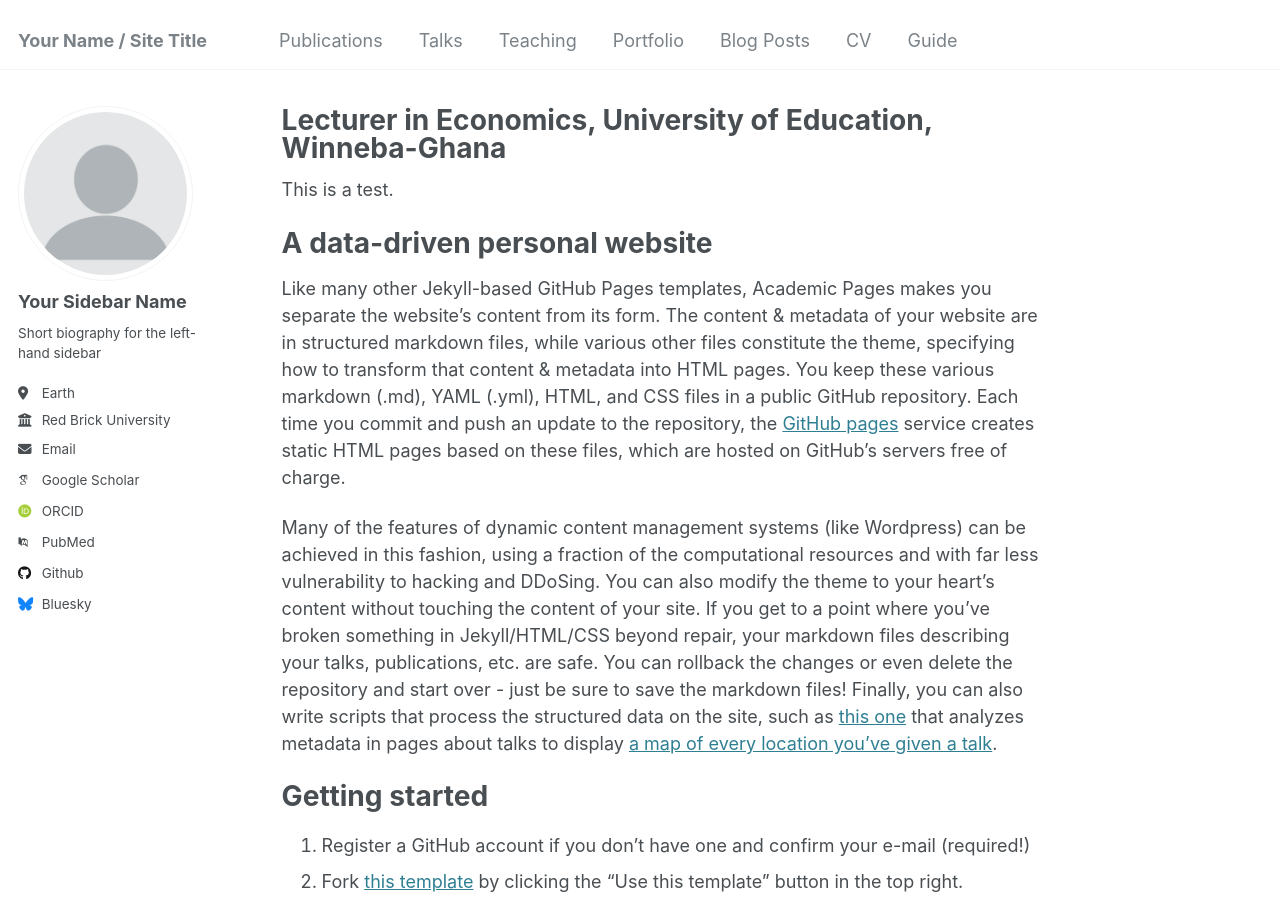
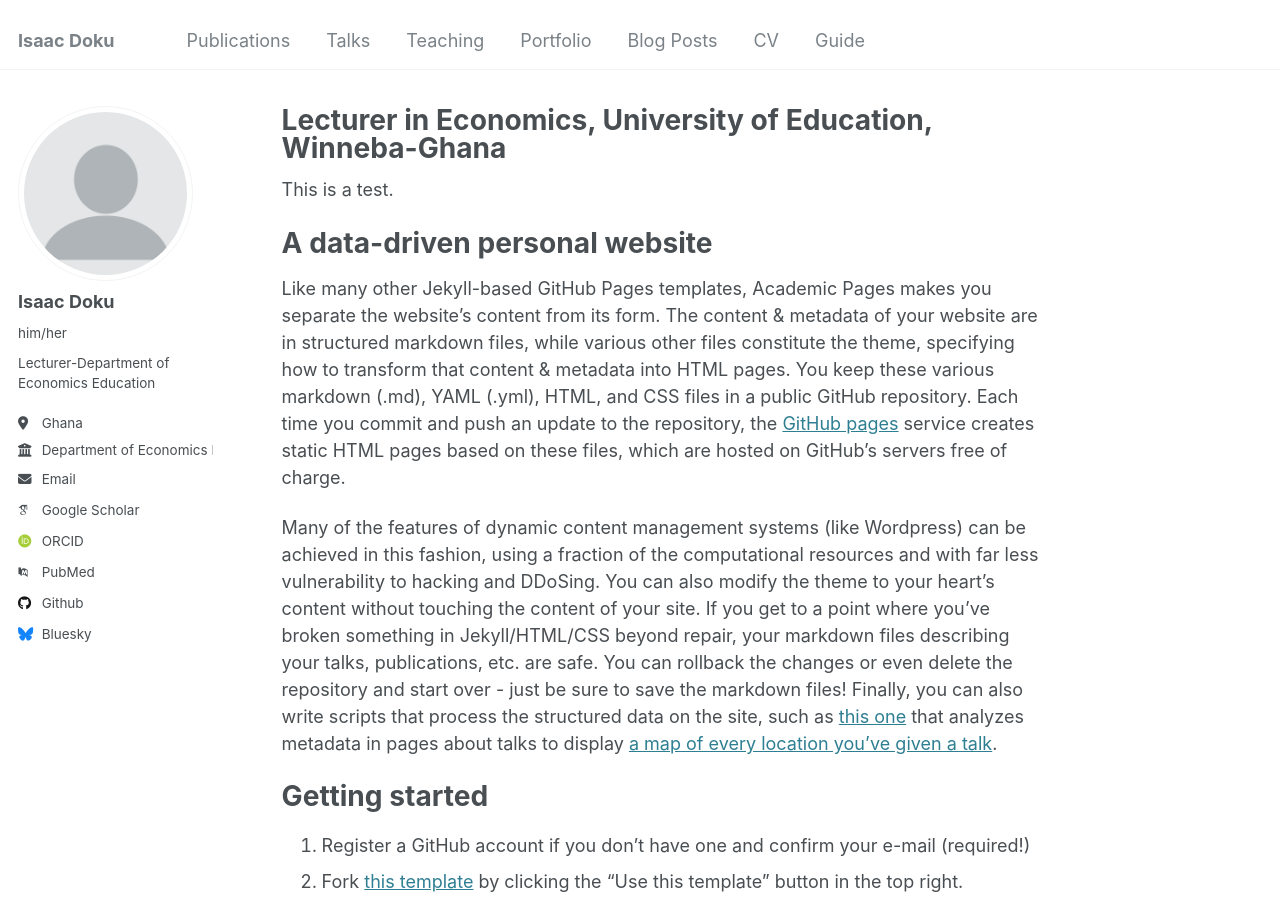
Before and after one commit to idoku27/idoku27.github.io, a Jekyll site: the page built from _pages/about.md, in a window 1280 px wide and 900 px high. Built offline with Jekyll 4.4.1, drawn with Linux system fonts in a browser that asks for light colours; some web fonts are replaced.

Commit message:
Update _config.yml

```diff
--- a/_config.yml
+++ b/_config.yml
@@ -8,7 +8,7 @@
 
 # Basic Site Settings
 locale                   : "en-US"
-title                    : "Your Name / Site Title"
+title                    : "Isaac Doku"
 title_separator          : "-"
 name                     : &name "Your Name"
 description              : &description "personal description"
@@ -22,19 +22,19 @@ repository               : "academicpages/academicpages.github.io"
 author:
   # Biographic information
   avatar           : "profile.png"
-  name             : "Your Sidebar Name"
-  pronouns         : # example: "she/her"
-  bio              : "Short biography for the left-hand sidebar"
-  location         : "Earth"
-  employer         : "Red Brick University"
+  name             : "Isaac Doku"
+  pronouns         : him/her
+  bio              : "Lecturer-Department of Economics Education"
+  location         : "Ghana"
+  employer         : "Department of Economics Education, University of Education, Winneba-Ghana"
   uri              : # URL
-  email            : "none@example.org"
+  email            : "idoku@uew.edu.gh"
 
   # Academic websites
   arxiv            : # URL - Update with the correct link to your profile
-  googlescholar    : "https://scholar.google.com/citations?user=PS_CX0AAAAAJ"
+  googlescholar    : "https://scholar.google.com/citations?user=r1eqWwUAAAAJ&hl=en"
   impactstory      : # URL
-  orcid            : "http://orcid.org/yourorcidurl"
+  orcid            : "https://orcid.org/0000-0002-6057-1740"
   semantic         : # URL
   pubmed           : "https://www.ncbi.nlm.nih.gov/pubmed/?term=john+snow"
   researchgate     : # URL
```
